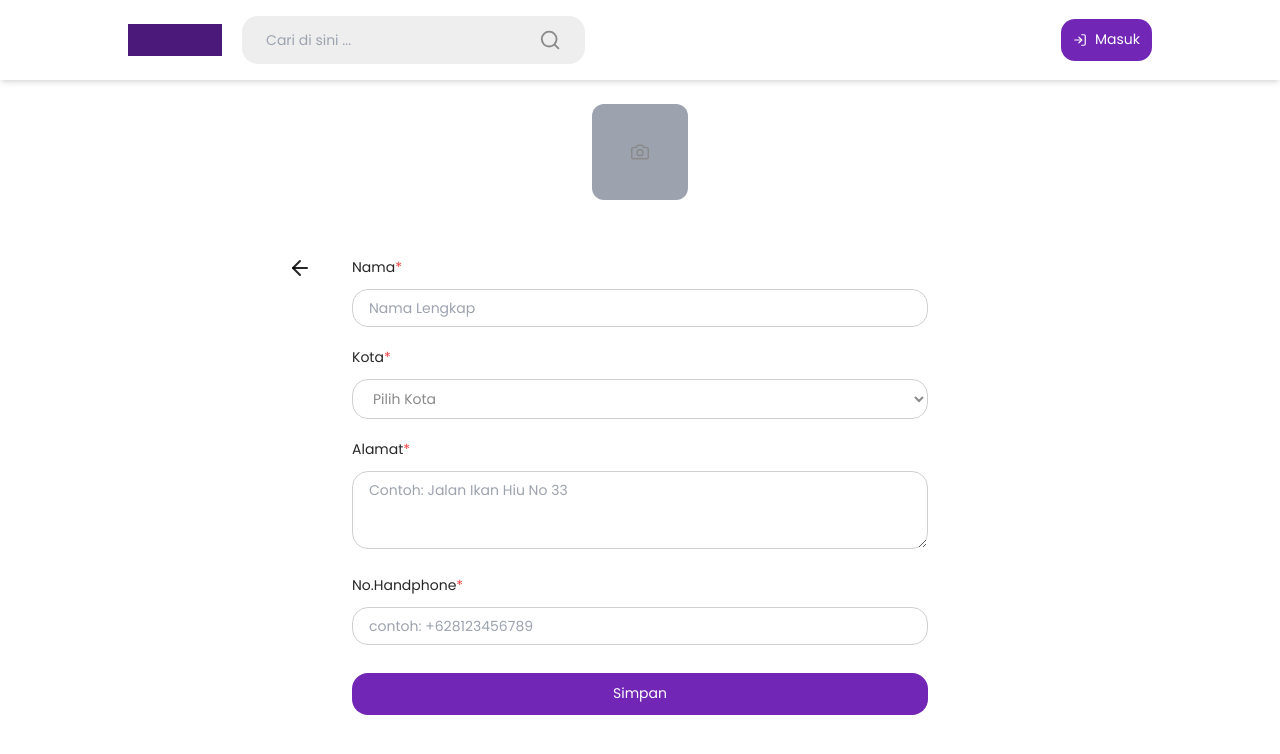
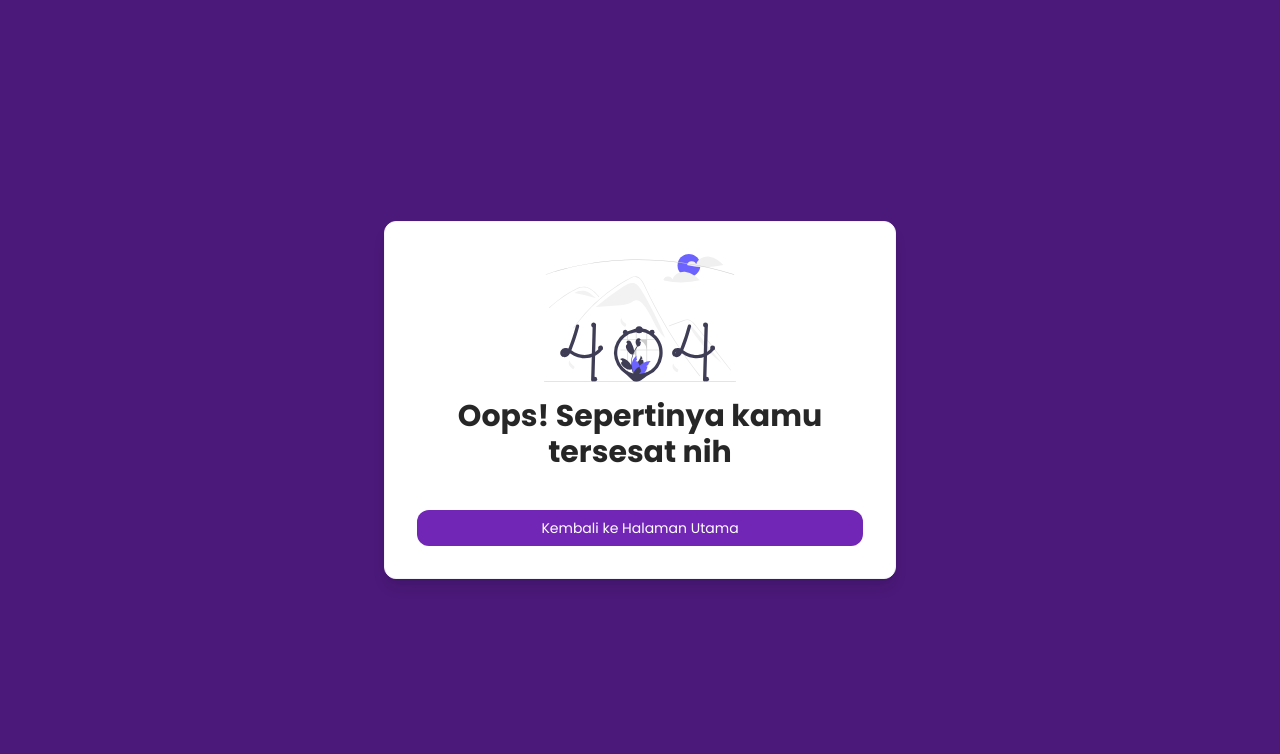
Before and after one commit to sianida26/secondhand-frontend, a React (Create React App) app: page /profil in a window 1280 px wide. Shown: the top 754 px of the page. Built offline with nearby package versions, Linux system fonts and the light colour scheme.

Commit message:
Protect routes

```diff
--- a/src/App.jsx
+++ b/src/App.jsx
@@ -19,6 +19,7 @@ import ForgotPassword from "./pages/ForgotPassword";
 import NewPassword from "./pages/NewPassword";
 import Wishlist from "./pages/Wishlist";
 import Notifikasi from "./pages/Notifikasi";
+import NotFound from "./pages/NotFound";
 
 import configs from './utils/configs'
 import { setNotifications } from './redux/slices/notificationSlice'
@@ -51,12 +52,8 @@ function App() {
     fetchNotifications()
   }, [token])
 
-  return (
-    <Routes>
-      <Route path="/" element={<Home />} />
-
-      <Route path="/register" element={<Register />} />
-      <Route path="/login" element={<Login />} />
+  const renderProtectedRoutes = () => {
+    return <>
       <Route path="/buat-produk" element={<ProductForm />} />
       <Route path="/edit-produk" element={<ProductForm />} />
       <Route path="/penawaran/:id" element={<BuyerInfo />} />
@@ -66,12 +63,32 @@ function App() {
       <Route path="/preview-produk" element={<PreviewProduk />} />
       <Route path="/produkku" element={<DaftarJualSaya />} />
       <Route path="/wishlist" element={<Wishlist />} />
+      <Route path="/logout" element={<Logout />} />
+      <Route path="/notifikasi" element={ <Notifikasi /> } />
+    </>
+  }
+
+  const renderGuestRoutes = () => {
+
+    return <>
+      <Route path="/register" element={<Register />} />
+      <Route path="/login" element={<Login />} />
       <Route path="/waiting-email-confirmation" element={<EmailConfirm />} />
       <Route path="/forgot-password" element={<ForgotPassword />} />
       <Route path="/forgot-password/:token" element={<NewPassword />} />
-      <Route path="/logout" element={<Logout />} />
+    </>
+  }
+
+  return (
+    <Routes>
+      {
+        token ? renderProtectedRoutes()
+        : renderGuestRoutes()
+      }
+      <Route path="/" element={<Home />} />
       <Route path="/produk/:id" element={<PreviewProdukBuyer />} />
-      <Route path="/notifikasi" element={ <Notifikasi /> } />
+
+      <Route path="*" element={ <NotFound /> } />
     </Routes>
   );
 }
--- /dev/null
+++ b/src/pages/NotFound.jsx
@@ -0,0 +1,27 @@
+import React from "react";
+import { useNavigate } from "react-router-dom";
+import pageNotFound from "../assets/undraw_page_not_found.svg";
+
+export default function ForgotPassword() {
+  const navigate = useNavigate();
+
+  return (
+      <div className="flex w-full items-center justify-center min-h-screen bg-purple-5">
+        <div className="flex items-center justify-center max-w-lg w-full mx-4 my-10 md:-16 lg:my-16">
+          <div className="border border-gray-100 shadow-lg rounded-xl p-8 items-center bg-white">
+            <div className="flex flex-col text-center items-center justify-center">
+              <img src={pageNotFound} alt="" className="h-32" />
+              <p className="text-3xl font-bold py-4">Oops! Sepertinya kamu tersesat nih</p>
+                <button
+                  onClick={() => navigate('/', { replace: true })}
+                  className="flex items-center justify-center w-full py-2 mt-6 bg-purple-4 hover:bg-purple-5 text-white font-normal text-sm rounded-xl
+                                focus:shadow-lg focus:outline-none active:shadow-lg"
+                >
+                  Kembali ke Halaman Utama
+                </button>
+            </div>
+          </div>
+        </div>
+      </div>
+  );
+}
```
Also changed, not shown: src/assets/undraw_page_not_found.svg (added).
